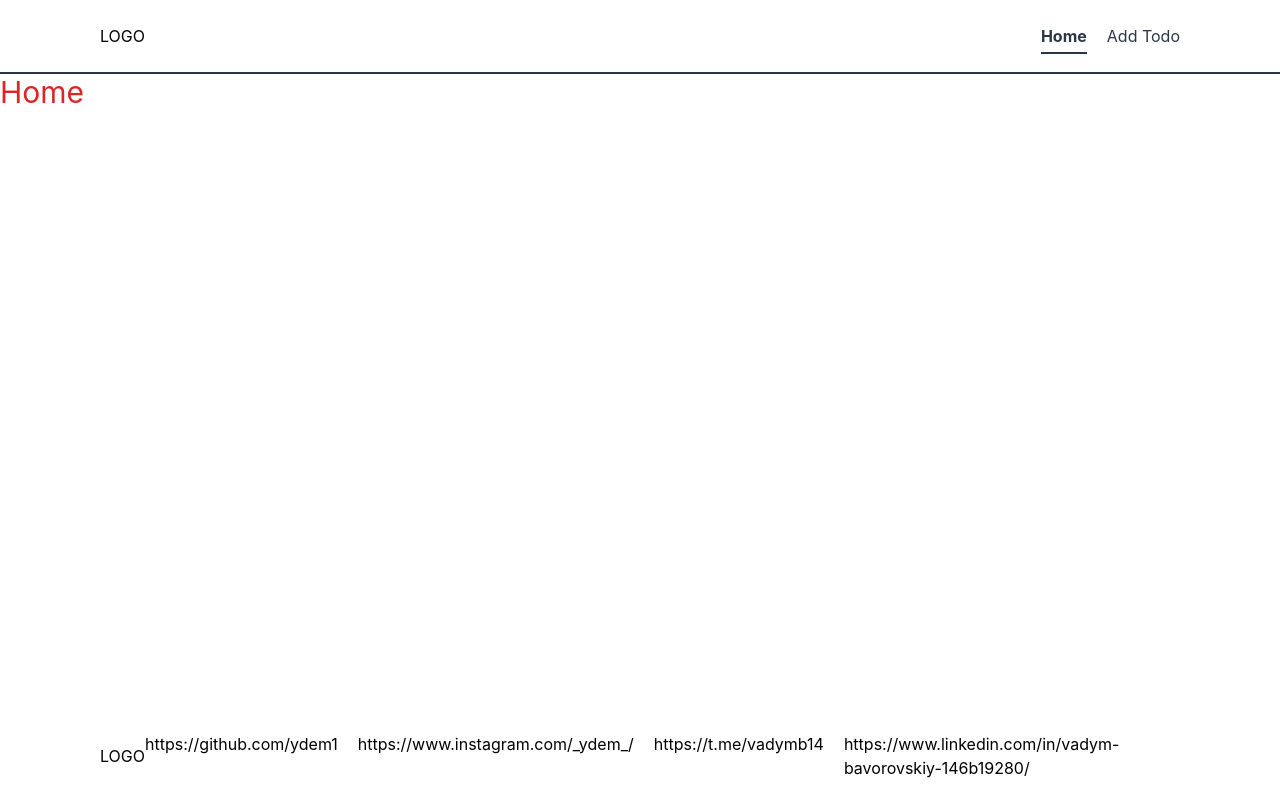
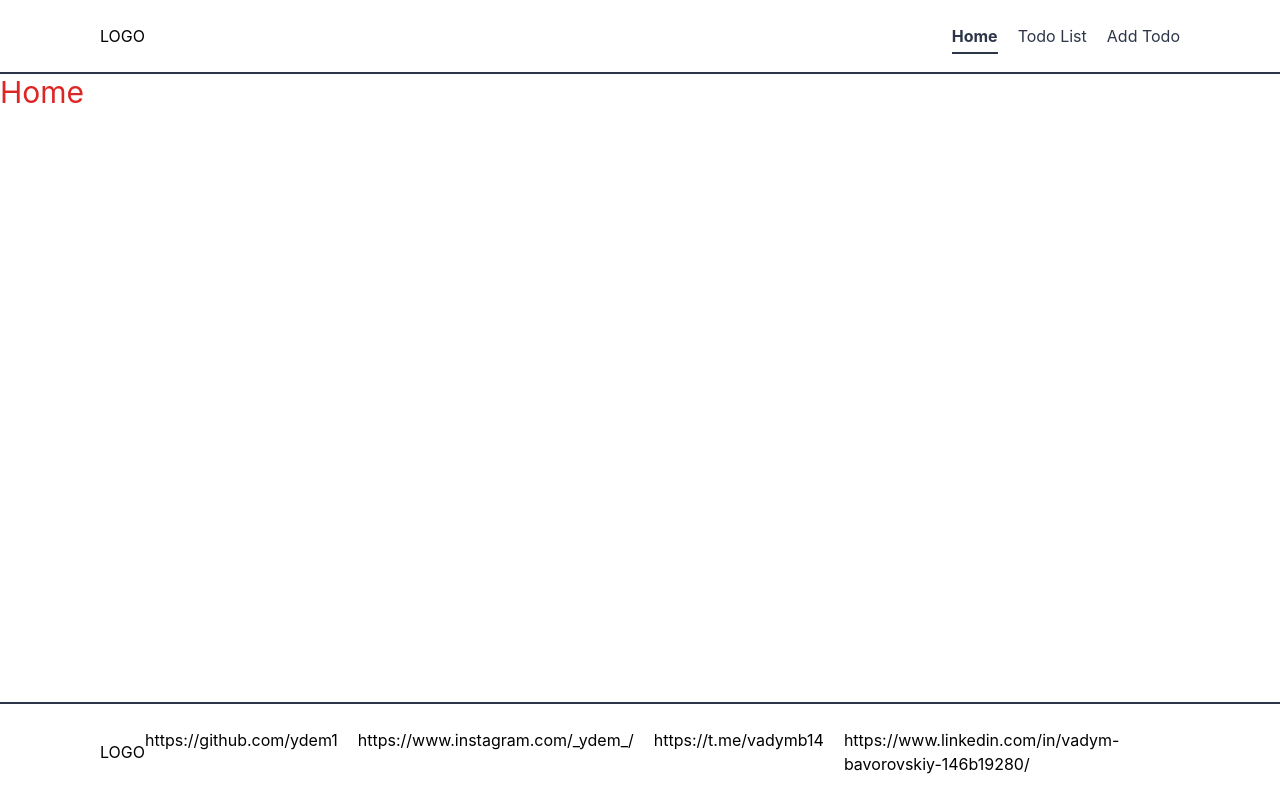
Before and after one commit to ydem1/todo-app-u-stork-lab, a React (Vite) app: page / in a window 1280 px wide. Built offline with nearby package versions, Linux system fonts and the light colour scheme.

Commit message:
add new nav item

```diff
--- a/src/components/Footer/index.tsx
+++ b/src/components/Footer/index.tsx
@@ -2,8 +2,8 @@ import { Logo } from "../Logo";
 import { SocialMediaLinks } from "./SocialMediaLinks";
 
 export const Footer = () => (
-  <footer>
-    <div className="container my-5 flex items-center justify-between">
+  <footer className="border-blue-base border-t-2">
+    <div className="container flex items-center justify-between py-6">
       <Logo />
       <SocialMediaLinks />
     </div>
--- a/src/components/Header/constants.ts
+++ b/src/components/Header/constants.ts
@@ -8,6 +8,11 @@ export const NAVIGATION_LINKS = [
   },
   {
     id: 2,
+    href: PATHNAMES.LIST_TODOS,
+    label: "Todo List",
+  },
+  {
+    id: 3,
     href: PATHNAMES.ADD_TODO,
     label: "Add Todo",
   },
--- a/src/constants/routes.ts
+++ b/src/constants/routes.ts
@@ -1,5 +1,6 @@
 export const PATHNAMES = {
   HOME: "/",
+  LIST_TODOS: "/list-todos",
   ADD_TODO: "/add-todo",
   NOT_FOUND: "/*",
 };
```
